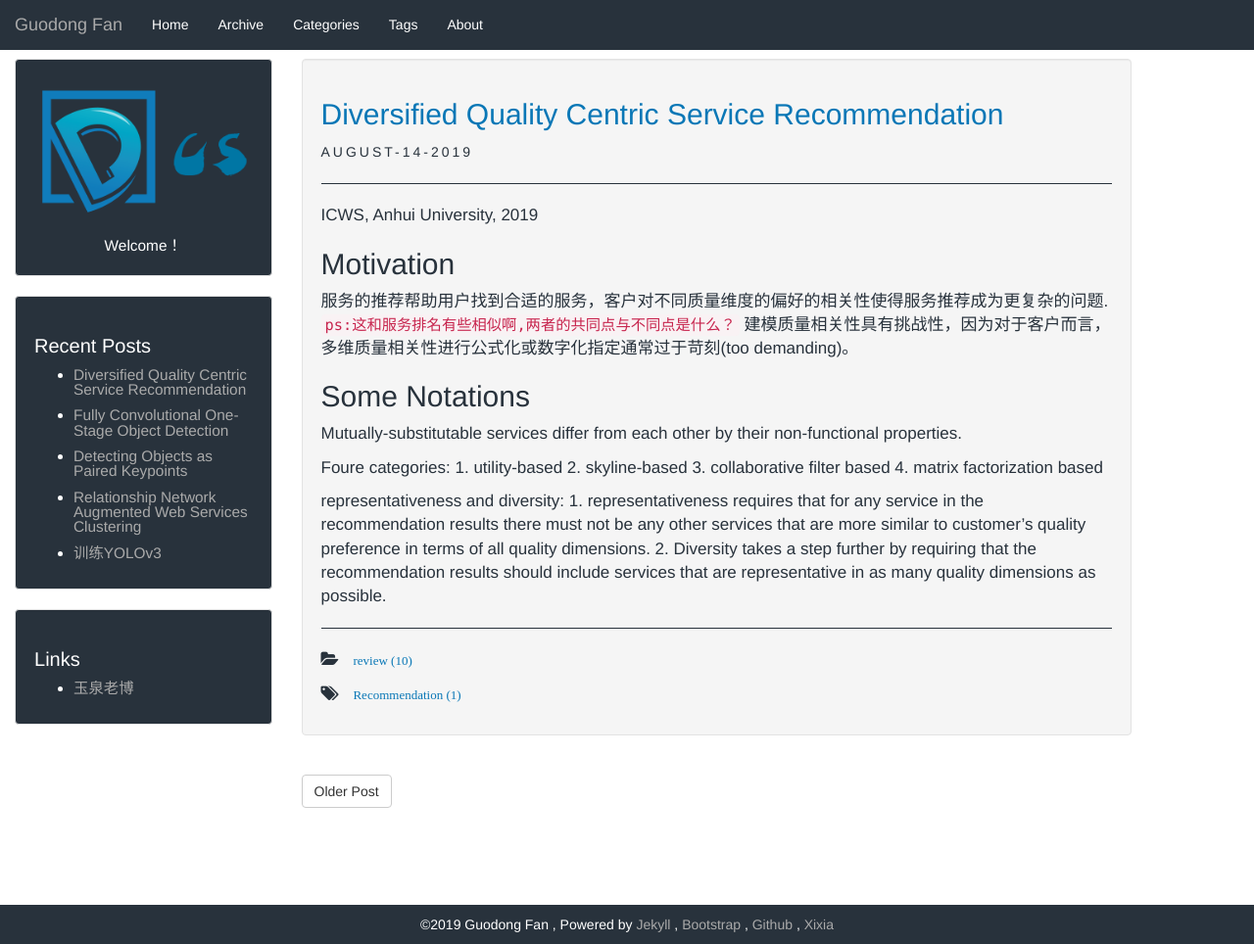
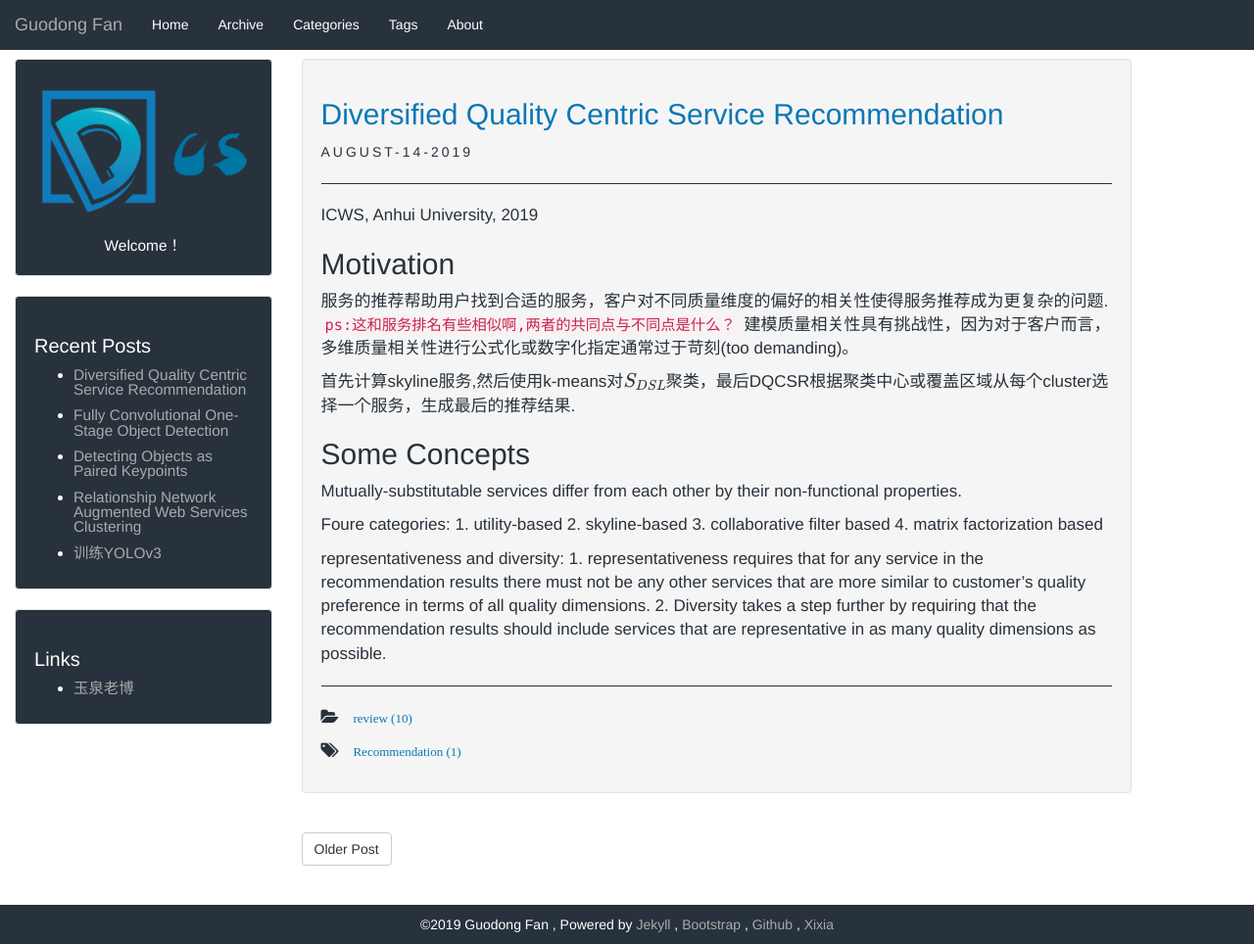
Before and after one commit to GuodongFan/GuodongFan.github.io, a Jekyll site: the page built from _posts/2019-08-14-Service-Recommendation.md, in a window 1280 px wide and 964 px high. Shown: the whole window at 98% size. Built offline with Jekyll 4.4.1, drawn with Linux system fonts in a browser that asks for light colours; our own code applies the rules of GitHub Pages for plain Markdown files; formulas are drawn with MathJax 3.

Commit message:
Update 2019-08-14-Service-Recommendation.md

```diff
--- a/_posts/2019-08-14-Service-Recommendation.md
+++ b/_posts/2019-08-14-Service-Recommendation.md
@@ -11,7 +11,11 @@ ICWS, Anhui University, 2019
 
 服务的推荐帮助用户找到合适的服务，客户对不同质量维度的偏好的相关性使得服务推荐成为更复杂的问题. `ps:这和服务排名有些相似啊,两者的共同点与不同点是什么？` 建模质量相关性具有挑战性，因为对于客户而言，多维质量相关性进行公式化或数字化指定通常过于苛刻(too demanding)。
 
-## Some Notations
+首先计算skyline服务,然后使用k-means对$S_{DSL}$聚类，最后DQCSR根据聚类中心或覆盖区域从每个cluster选择一个服务，生成最后的推荐结果.
+
+
+
+## Some Concepts
 
 Mutually-substitutable services differ from each other by their non-functional properties.
 
```
